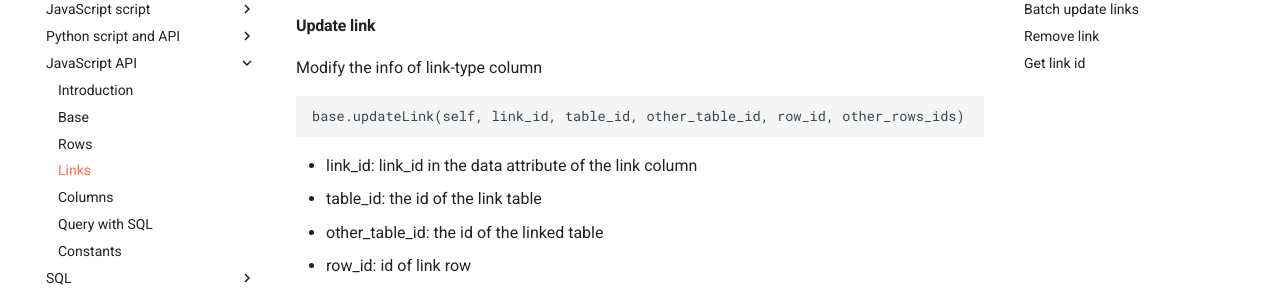
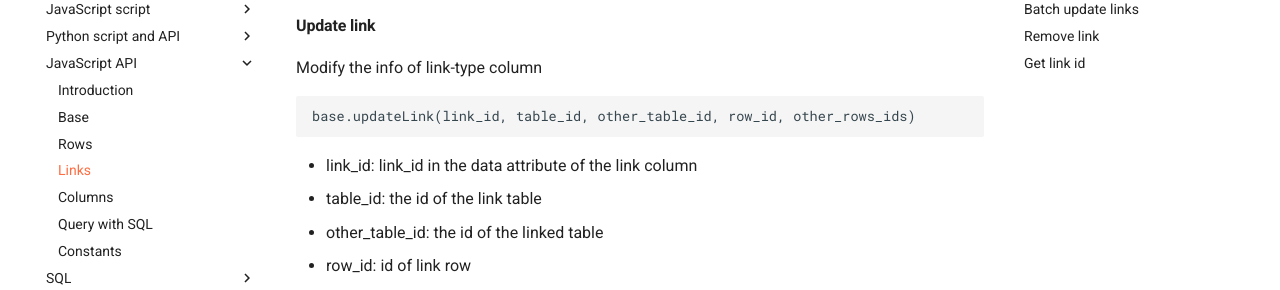
Before and after one commit to seatable/seatable-scripts, an MkDocs documentation site: the page built from manual/javascript-api/links.md, in a window 1280 px wide and 1400 px high, scrolled down 421 px. Shown: the part 153-443 px from the top of the window. Built offline with MkDocs 1.6.1 and Material for MkDocs 9.7.7, drawn with Linux system fonts in a browser that asks for light colours; comment, search, counter and statistics services are not loaded; some of the changed text lies outside the part shown.

Commit message:
update javascript link api doc

````diff
--- a/manual/javascript-api/links.md
+++ b/manual/javascript-api/links.md
@@ -26,7 +26,7 @@
 Modify the info of link-type column
 
 ```
-base.updateLink(self, link_id, table_id, other_table_id, row_id, other_rows_ids)
+base.updateLink(link_id, table_id, other_table_id, row_id, other_rows_ids)
 ```
 
 * link_id:  link_id in the data attribute of the link column
````
Also changed, not shown: other parts of manual/javascript-api/links.md (+3 -2 lines).
